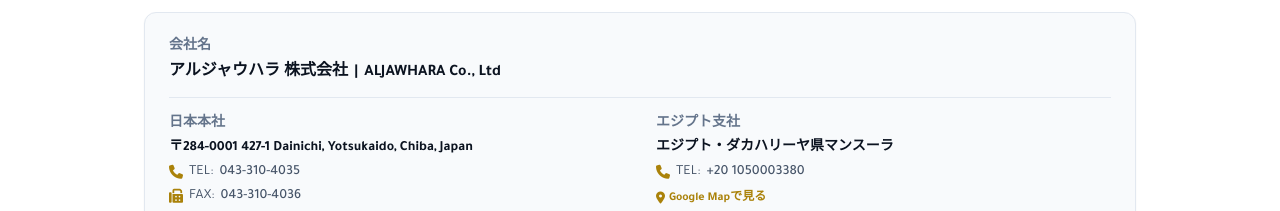
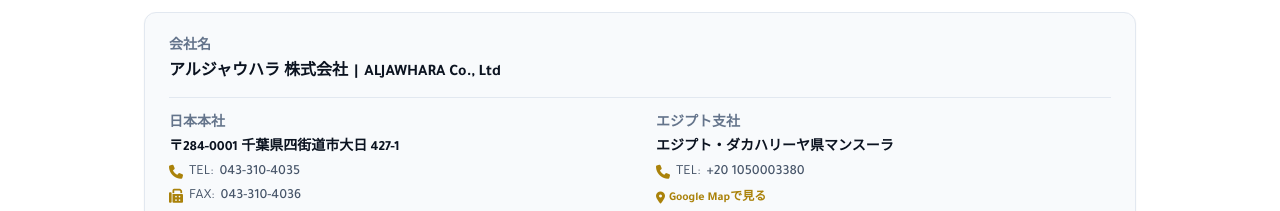
Before and after one commit to aljawharagroup/ALJAWHARA, a plain HTML site: page index.html in a window 1280 px wide. Shown: the part 2500-2711 px from the top of the page. Drawn offline with nearby package versions, Linux system fonts and the light colour scheme.

Commit message:
Add files via upload

```diff
--- a/index.html
+++ b/index.html
@@ -219,7 +219,7 @@
                     <div class="border-b border-slate-200 pb-3">
                         <dt id="lbl-jp-office" class="text-slate-500 font-semibold">日本本社</dt>
                         <dd class="text-navy-900 font-bold mt-1">
-                            <span id="val-jp-office-text" dir="ltr" class="inline-block">〒284-0001 427-1 Dainichi, Yotsukaido, Chiba, Japan</span>
+                            <span id="val-jp-office-text" class="inline-block">〒284-0001 千葉県四街道市大日 427-1</span>
                         </dd>
                         <dd id="contact-jp-tel" class="text-slate-600 mt-1 flex items-center gap-1.5">
                             <i class="fa-solid fa-phone text-gold-600" aria-hidden="true"></i>
@@ -336,10 +336,6 @@
     <script>
         let lightbox = null;
 
-        // الترتيب المعدل:
-        // 1- الساحة اليابانية | 2- فحص واختبار المحركات | 3- فحص وتجهيز المحركات | 4- معاينة قطع السيارات
-        // 5- تجهيز الصاج والهيكل | 6- قص وتجهيز الأنصاف | 7- أنصاف أمامية Nose Cuts | 8- تجهيز الشحنات للتصدير
-        // 9- تستيف وتحميل الحاويات | 10- تحميل الحاويات 40 قدم / 20 قدم | 11- قطع ميكانيكية وإكسسوارات (مقر مصر) | 12- شحنات قطع غيار (مقر مصر)
         const galleryData = {
             ar: [
                 { t: "الساحة اليابانية", d: "من ساحات المزاد مباشرة في تشيبا - اليابان." },
@@ -570,7 +566,7 @@
                 lblCname: "会社名",
                 valCnameText: "アルジャウハラ 株式会社",
                 lblJpOffice: "日本本社",
-                valJpOfficeText: "〒284-0001 427-1 Dainichi, Yotsukaido, Chiba, Japan",
+                valJpOfficeText: "〒284-0001 千葉県四街道市大日 427-1",
                 mapJpLink: "Google Mapで見る",
                 lblEgOffice: "エジプト支社",
                 valEgOfficeText: "エジプト・ダカハリーヤ県マンスーラ",
```
